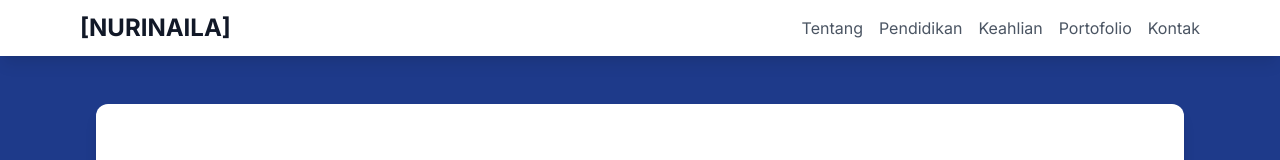
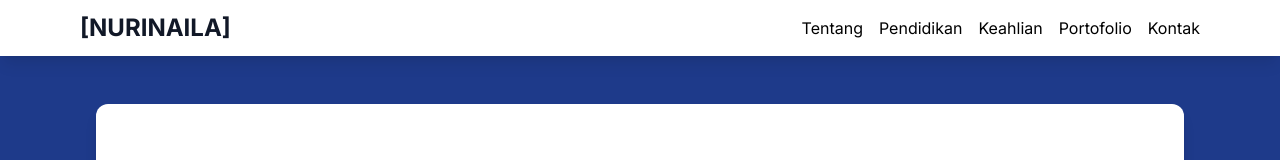
Before and after one commit to syakilamutia4-code/sykilaamtyaa_, a plain HTML site: page index.html in a window 1280 px wide. Shown: the top 160 px of the page. Drawn offline with nearby package versions, Linux system fonts and the light colour scheme.

Commit message:
nurinaila

```diff
--- a/index.html
+++ b/index.html
@@ -39,11 +39,11 @@
                 [NURINAILA]
             </h1>
             <div class="space-x-4 hidden md:flex">
-                <a href="#tentang" class="text-gray-600 hover:text-blue-700 transition duration-150">Tentang</a>
-                <a href="#pendidikan" class="text-gray-600 hover:text-blue-700 transition duration-150">Pendidikan</a>
-                <a href="#keahlian" class="text-gray-600 hover:text-blue-700 transition duration-150">Keahlian</a>
-                <a href="#portofolio" class="text-gray-600 hover:text-blue-700 transition duration-150">Portofolio</a>
-                <a href="#kontak" class="text-gray-600 hover:text-blue-700 transition duration-150">Kontak</a>
+                <a href="#tentang" class="text-black-600 hover:text-blue-700 transition duration-150">Tentang</a>
+                <a href="#pendidikan" class="text-black-600 hover:text-blue-700 transition duration-150">Pendidikan</a>
+                <a href="#keahlian" class="text-black-600 hover:text-blue-700 transition duration-150">Keahlian</a>
+                <a href="#portofolio" class="text-black-600 hover:text-blue-700 transition duration-150">Portofolio</a>
+                <a href="#kontak" class="text-black-600 hover:text-blue-700 transition duration-150">Kontak</a>
             </div>
         </div>
     </nav>
```
